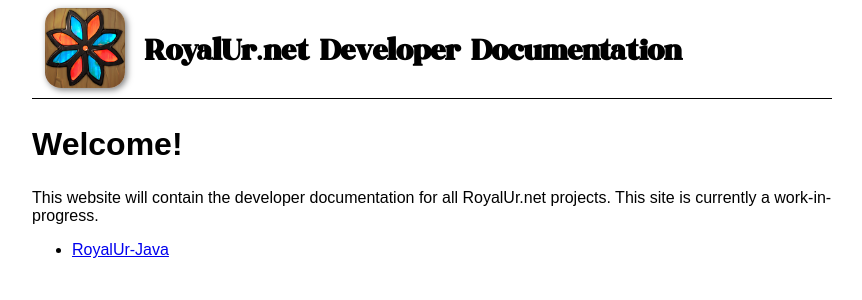
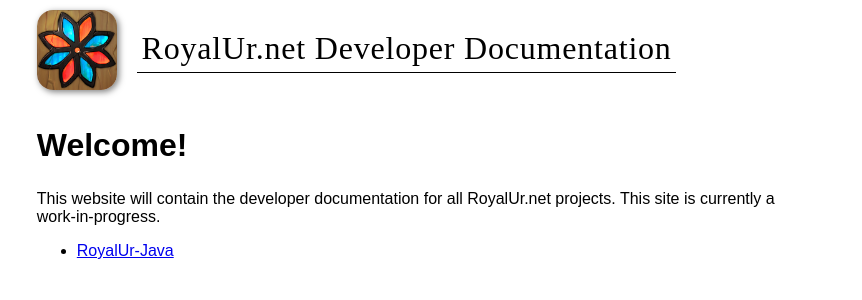
Before and after one commit to RoyalUr/royalur.github.io, a Jekyll site: the page built from DeveloperDocs/HOME.md, in a window 1280 px wide. Shown: the top 300 px of the page, without its empty margins (216-1078 px from the left). Built offline with Jekyll 4.4.1, drawn with Linux system fonts in a browser that asks for light colours; some web fonts are replaced; our own code applies the rules of GitHub Pages for plain Markdown files.

Commit message:
Update from https://github.com/RoyalUr/DeveloperDocs/commit/c9b12cd213ee902af61d60d3d351af5c99243d7e

```diff
--- a/DeveloperDocs/_config.yml
+++ b/DeveloperDocs/_config.yml
@@ -1,3 +1,10 @@
 markdown: kramdown
+
 title: RoyalUr.net Developer Documentation
 description: Developer documentation for RoyalUr.net projects.
+domain: royalur.github.io
+url: "https://royalur.github.io"
+
+email: padraiglamont@gmail.com
+twitter_username: paddy_lamont
+github_username:  Sothatsit
--- a/DeveloperDocs/_includes/head.html
+++ b/DeveloperDocs/_includes/head.html
@@ -2,4 +2,4 @@
 <title>{{ page.title }}</title>
 <link rel="icon" type="image/x-icon" href="/assets/favicon.ico" />
 <link rel="stylesheet" href="/css/default.css" />
-<link rel="preload" href="/assets/Storystone-Regular.woff2" as="font" type="font/woff2" crossorigin>
+<!-- <link rel="preload" href="/assets/Storystone-Regular.woff2" as="font" type="font/woff2" crossorigin> -->
--- a/DeveloperDocs/css/default.css
+++ b/DeveloperDocs/css/default.css
@@ -1,15 +1,15 @@
 @font-face {
-    font-family: 'Storystone';
-    src: url('/assets/Storystone-Regular.woff2') format('woff2'),
-        url('/assets/Storystone-Regular.woff') format('woff');
+    font-family: 'Playfair';
+    src: url(/assets/PlayfairDisplayMedium-subset.woff2) format("woff2");
+    unicode-range: U+22,U+25-3F,U+41-5F,U+61-7D;
     font-weight: normal;
     font-style: normal;
     font-display: swap;
-}
-
+  }
 
 body {
     width: 100%;
+    margin: 0;
 }
 
 header {
@@ -18,11 +18,13 @@
     max-width: 800px;
     margin-left: auto;
     margin-right: auto;
+    padding-top: 0.6em;
     padding-bottom: 0.4em;
     padding-left: 0.8em;
     text-decoration: none;
-    border-bottom: 1px solid black;
     vertical-align: middle;
+    white-space: nowrap;
+    overflow: hidden
 }
 
 header a {
@@ -33,12 +35,17 @@
 }
 
 header .header-title {
-    font-family: 'Storystone', serif;
-    font-weight: bold;
+    font-family: 'Playfair', serif;
+    font-weight: normal;
     font-style: normal;
-    font-size: 1.8rem;
+    font-size: 2rem;
+    letter-spacing: 0.05rem;
     display: inline-block;
     vertical-align: middle;
+    padding: 0.3rem;
+    padding-top: 0;
+    border-bottom: 1px solid black;
+    white-space: normal;
 }
 
 #logo {
@@ -51,7 +58,9 @@
 }
 
 article {
+    box-sizing: border-box;
     width: 100%;
+    padding: 0 0.8rem;
     max-width: 800px;
     margin-left: auto;
     margin-right: auto;
```
Also changed, not shown: DeveloperDocs/404.html (added, +11 -0 lines), DeveloperDocs/Gemfile (added, +7 -0 lines), DeveloperDocs/assets/BreeSerif-Regular.woff (deleted), DeveloperDocs/assets/BreeSerif-Regular.woff2 (deleted), DeveloperDocs/assets/LibreBaskerville-Bold.woff (deleted), DeveloperDocs/assets/LibreBaskerville-Bold.woff2 (deleted), DeveloperDocs/assets/LibreBaskerville-Regular.woff (deleted), DeveloperDocs/assets/LibreBaskerville-Regular.woff2 (deleted), DeveloperDocs/assets/PlayfairDisplayMedium.woff2 (added), DeveloperDocs/assets/Storystone-Regular.woff (deleted), DeveloperDocs/assets/Storystone-Regular.woff2 (deleted).
